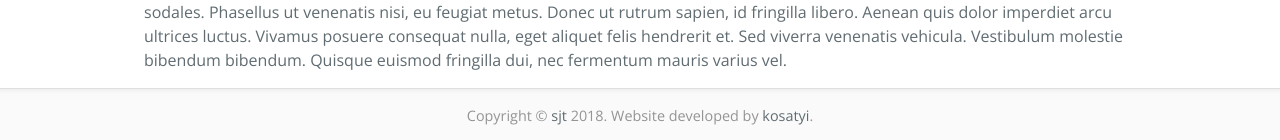
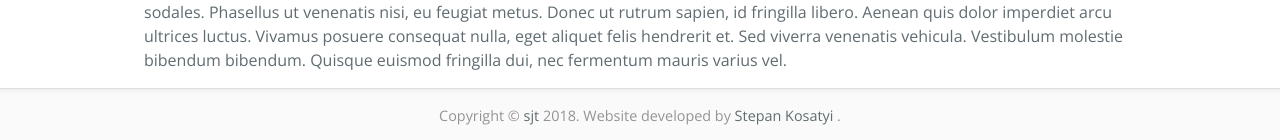
Before and after one commit to kosatyi/sjt, a Jekyll site: the page built from index.md, in a window 1280 px wide and 1242 px high. Shown: the part 1099-1239 px from the top of the window. Built offline with Jekyll 4.4.1, drawn with Linux system fonts in a browser that asks for light colours; our own code applies the rules of GitHub Pages for plain Markdown files; the repository's description, which GitHub fills in, is left out.

Commit message:
update theme

```diff
--- a/_layouts/default.html
+++ b/_layouts/default.html
@@ -81,7 +81,9 @@
         <div class="container">
             <div class="footer-copyright">
                 Copyright &copy; <a href="{{site.url}}">{{site.title}}</a> {{ site.time | date: '%Y' }}.
-                Website developed by <a href="{{ site.github.owner_url }}" rel="author">{{ site.github.owner_name }}</a>.
+                Website developed by <a href="{{site.author.url | default: site.github.owner_url }}" rel="author">
+                {{site.author.name | default: site.github.owner_name }}
+            </a>.
             </div>
         </div>
     </footer>
```
